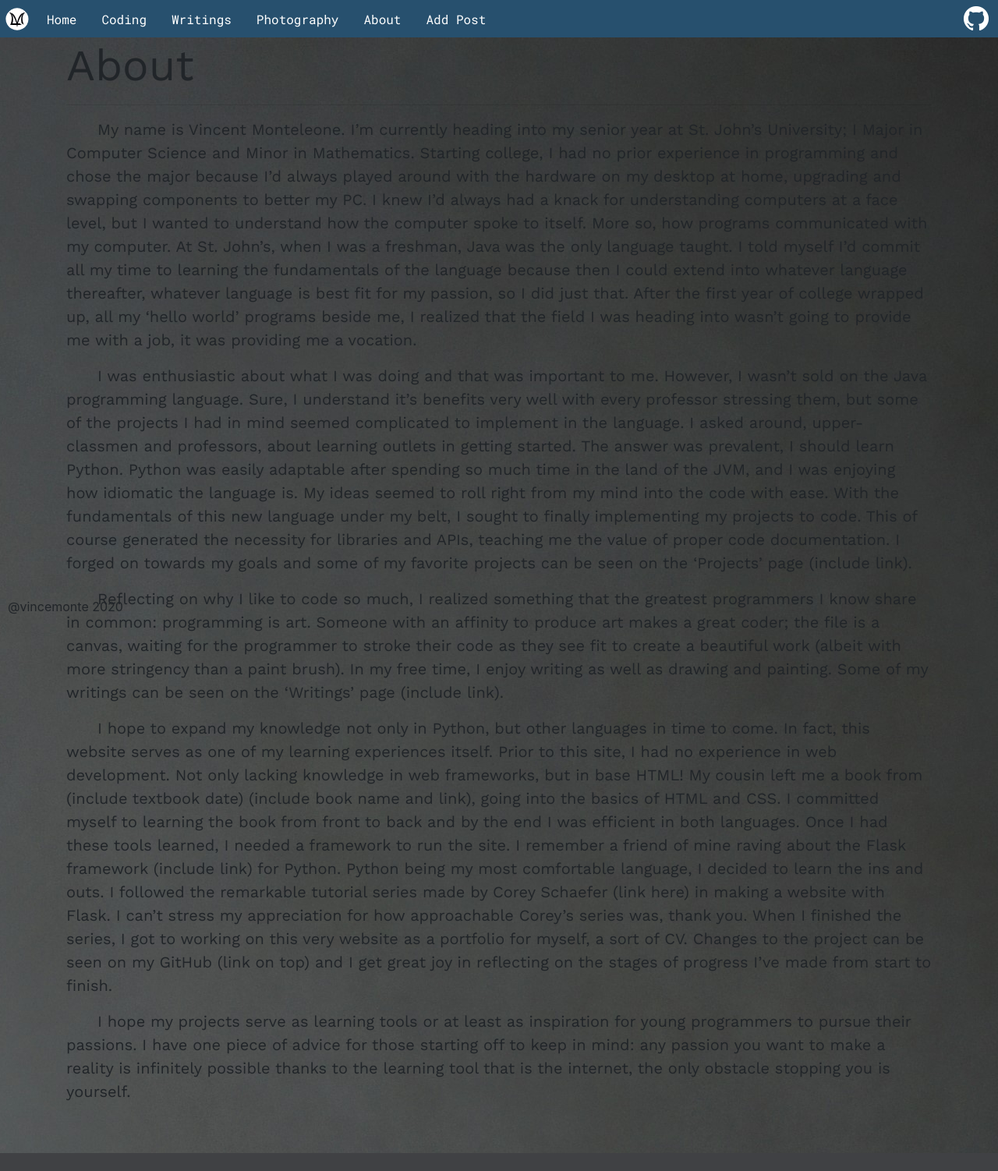
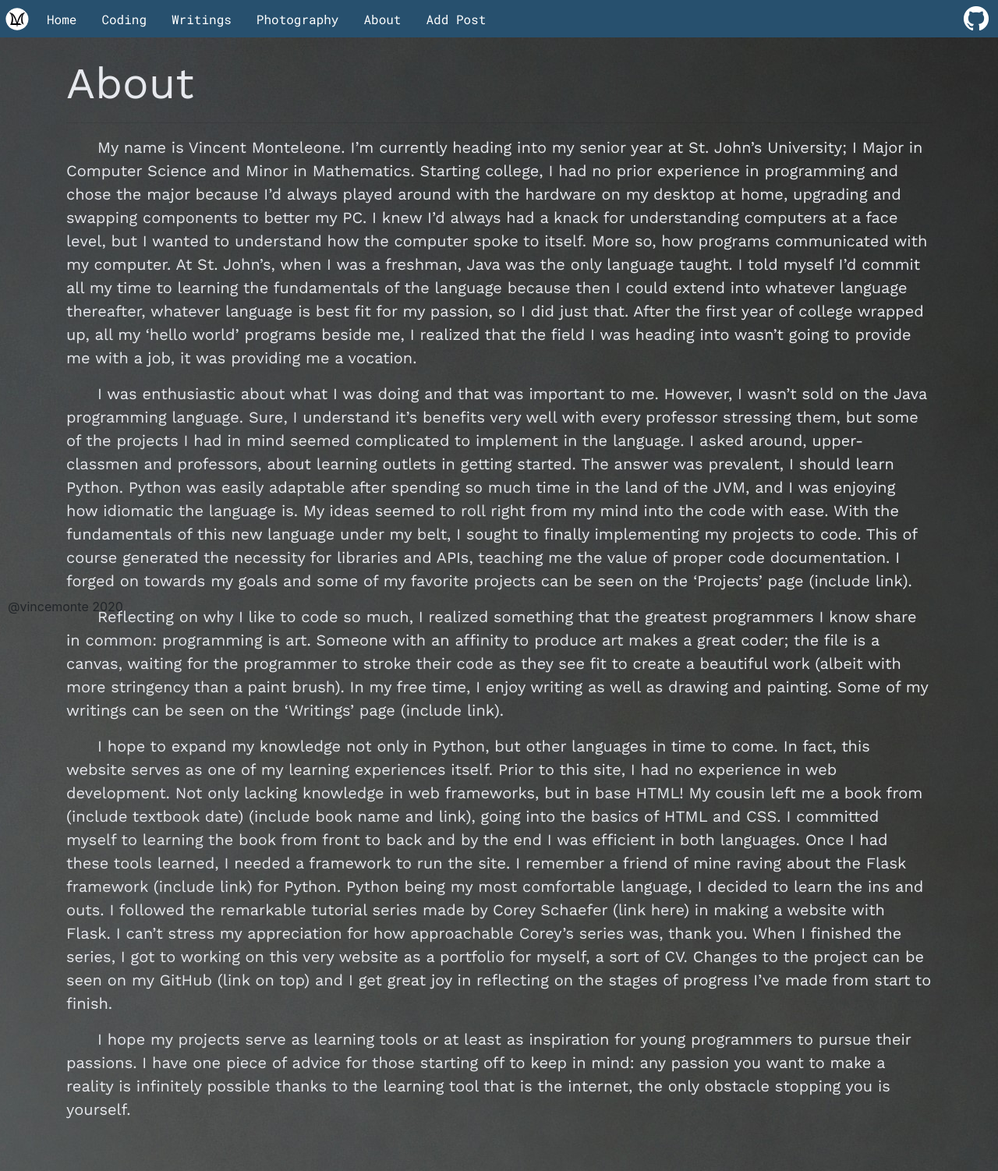
Before and after one commit to vincemonte/PortfolioSite, a Flask app: page /about in a window 1280 px wide. Shown: the whole page at 78% size. Before the commit the page ends 1479 px from the top, so only its background shows below. Run offline with Flask 2, Linux system fonts and the light colour scheme; some libraries are stand-ins or nearby versions.

Commit message:
Fully functional uploading system implemented and tested. Changes to CSS (mainly colors), as well as modifying utils.py appropriately to include all utility functions formerly in routes.py

```diff
--- a/personalWebsite/routes.py
+++ b/personalWebsite/routes.py
@@ -5,6 +5,7 @@ from personalWebsite import app, db
 from personalWebsite.forms import PostForm
 from personalWebsite.models import Project, HomePost
 from werkzeug.utils import secure_filename
+from personalWebsite.utils import save_file, save_project_files, get_project_files, set_type_image
 
 @app.route('/')
 @app.route('/home')
@@ -22,71 +23,34 @@ def about():
 @app.route('/project/<int:project_id>')
 def project(project_id):
     project_post = Project.query.get_or_404(project_id)
+    #still assigning files as so and potentially returning None makes this easier on the Jinga templating
     files = get_project_files(project_post)
     return render_template('project.html', project_post=project_post, files=files)
 
 @app.route('/coding', methods=['GET'])
 def coding():
-    posts = Project.query.filter_by(type='coding')
+    posts = Project.query.filter_by(type='coding').order_by(Project.id.desc())
     return render_template('coding.html', posts=posts)
 
 @app.route('/writings')
 def writings():
-    posts = Project.query.filter_by(type='writing')
+    posts = Project.query.filter_by(type='writing').order_by(Project.id.desc())
     return render_template('writings.html', posts=posts)
 
 @app.route('/photography')
 def photography():
-    posts = Project.query.filter_by(type='photography')
+    posts = Project.query.filter_by(type='photography').order_by(Project.id.desc())
     return render_template('photography.html', posts=posts)
 
 
-def set_type_image(form_type_image):
-    path = 'images/'
-    if form_type_image == 'code':
-        fname = 'coding_project_type.png'
-    elif form_type_image == 'writing':
-        fname = 'writing_project_type.png'
-    else:
-        fname = 'photography_project_type.png'
-    path += fname
-    return path
-
-def save_file(form_file, proj_dir_path):
-    fn = secure_filename(form_file.filename)
-    file_path = os.path.join(proj_dir_path, fn)
-    form_file.save(file_path)
-    return fn
-
-def save_project_files(form):
-    #create the relative path to make directory
-    rel_dir_path = os.path.join(app.config['UPLOAD_FOLDER'], form.title.data.strip().replace(" ", ""))
-    full_dir_path = os.path.join(app.root_path, 'static', rel_dir_path)
-    os.mkdir(full_dir_path)
-    for file in form.files.data:
-        save_file(file, full_dir_path)
-    return rel_dir_path
-
-'''
-Returns all files in the project's directory as a full file path
-Return type: list
-'''
-def get_project_files(project):
-    full_dir_path = os.path.join(app.root_path, 'static', project.files)
-    files = os.listdir(full_dir_path)
-    file_paths = []
-    for file in files:
-        # we simply join them here to avoid concatenation in HTML file
-        file_paths.append(os.path.join(project.files, file))
-    return file_paths
 
 @app.route('/addpost', methods=['GET', 'POST'])
 def addpost():
     form = PostForm()
     if form.validate_on_submit():
         project_post = Project(title=form.title.data, type=form.type.data, content=form.content.data)
-        if form.files.data:
-            # we assign the full path retuned from save_project_files function to the Project db object
+        if 'files' in request.files or 'file[]' in request.files: #if there are one or more in the post request...
+            # we assign the full path returned from save_project_files function to the Project db object
             project_post.files = save_project_files(form)
         type_image = set_type_image(form.type.data)
         home_post = HomePost(type_image=type_image, content=form.synopsis.data, project=project_post)
--- a/personalWebsite/static/main.css
+++ b/personalWebsite/static/main.css
@@ -21,7 +21,7 @@ main{
 
 .page-header{
   padding-top: .2em;
-  margin-top: 1em;
+  margin-top: .4em;
 }
 
 .navbar{
@@ -123,12 +123,16 @@ main{
   padding-left: .25em;
 }
 
-.about-text{
+.focused-text{
   margin-bottom: 4em;
 }
 
-.about-text p{
+.focused-text p{
   text-indent: 2em;
+}
+
+.text-white-2{
+  color: #E7E9EE;
 }
 
 ::-webkit-scrollbar {
--- a/personalWebsite/templates/about.html
+++ b/personalWebsite/templates/about.html
@@ -1,9 +1,9 @@
 {% extends "layout.html" %}
 {% block content %}
-  <div class="container">
-    <h1 class="display-4 page-header mt-0">About</h1>
+  <div class="container text-white-2">
+    <h1 class="display-4 page-header">About</h1>
     <hr class="my-3">
-     <section class="text-left about-text">
+     <section class="text-left focused-text">
        <p class="lead">   My name is Vincent Monteleone. I’m currently heading into my senior year at St. John’s University; I Major in Computer Science and Minor in Mathematics. Starting college, I had no prior experience in programming and chose the major because I’d always played around with the hardware on my desktop at home, upgrading and swapping components to better my PC. I knew I’d always had a knack for understanding computers at a face level, but I wanted to understand how the computer spoke to itself. More so, how programs communicated with my computer. At St. John’s, when I was a freshman, Java was the only language taught. I told myself I’d commit all my time to learning the fundamentals of the language because then I could extend into whatever language thereafter, whatever language is best fit for my passion, so I did just that. After the first year of college wrapped up, all my ‘hello world’ programs beside me, I realized that the field I was heading into wasn’t going to provide me with a job, it was providing me a vocation.</p>
        <p class="lead">   I was enthusiastic about what I was doing and that was important to me. However, I wasn’t sold on the Java programming language. Sure, I understand it’s benefits very well with every professor stressing them, but some of the projects I had in mind seemed complicated to implement in the language. I asked around, upper-classmen and professors, about learning outlets in getting started. The answer was prevalent, I should learn Python. Python was easily adaptable after spending so much time in the land of the JVM, and I was enjoying how idiomatic the language is. My ideas seemed to roll right from my mind into the code with ease. With the fundamentals of this new language under my belt, I sought to finally implementing my projects to code. This of course generated the necessity for libraries and APIs, teaching me the value of proper code documentation. I forged on towards my goals and some of my favorite projects can be seen on the ‘Projects’ page (include link).</p>
        <p class="lead">   Reflecting on why I like to code so much, I realized something that the greatest programmers I know share in common: programming is art. Someone with an affinity to produce art makes a great coder; the file is a canvas, waiting for the programmer to stroke their code as they see fit to create a beautiful work (albeit with more stringency than a paint brush). In my free time, I enjoy writing as well as drawing and painting. Some of my writings can be seen on the ‘Writings’ page (include link).</p>
--- a/personalWebsite/templates/addpost.html
+++ b/personalWebsite/templates/addpost.html
@@ -1,7 +1,7 @@
 {% extends "layout.html" %}
 
 {%block content%}
-<div class="content-section m-5 p-3">
+<div class="content-section m-5 p-3 text-white-2">
   <!--Will post the information to the same route (hence empty string)-->
   <form method="POST" action="" enctype="multipart/form-data">
     <!--adding a csf token-->
--- a/personalWebsite/templates/coding.html
+++ b/personalWebsite/templates/coding.html
@@ -2,7 +2,7 @@
 
 {% block content %}
 <div class="container">
-  <h1 class="display-4 page-header mt-0">Coding Projects</h1>
+  <h1 class="display-4 page-header text-white-2">Coding Projects</h1>
   <hr>
   <div class="row text-center">
     {% for post in posts %}
--- a/personalWebsite/templates/photography.html
+++ b/personalWebsite/templates/photography.html
@@ -1,7 +1,7 @@
 {% extends "layout.html" %}
 {% block content %}
 <div class="container">
-  <h1 class="display-4 page-header mt-0">Photography</h1>
+  <h1 class="display-4 page-header text-white-2">Photography</h1>
   <hr>
   <div class="row text-center">
     {% for post in posts %}
--- a/personalWebsite/templates/project.html
+++ b/personalWebsite/templates/project.html
@@ -1,10 +1,10 @@
 {% extends "layout.html" %}
 {% block content %}
   <div class="container">
-    <h1 class="display-4 page-header">{{ project_post.title }}</h1>
+    <h1 class="display-4 page-header text-white-2">{{ project_post.title }}</h1>
     <small class="text-muted">{{project_post.date_posted.strftime('%m-%d-%Y')}}</small>
     <hr class="my-3">
-     <section class="text-left about-text">
+     <section class="text-left focused-text">
        <p class="lead">{{ project_post.content }}</p>
      </section>
      {% if project_post.files %}
--- a/personalWebsite/templates/writings.html
+++ b/personalWebsite/templates/writings.html
@@ -1,7 +1,7 @@
 {% extends "layout.html" %}
 {% block content %}
 <div class="container">
-  <h1 class="display-4 page-header mt-0">Writings</h1>
+  <h1 class="display-4 page-header text-white-2">Writings</h1>
   <hr>
   <div class="row text-center">
     {% for post in posts %}
```
Also changed, not shown: personalWebsite/utils.py (+36 -1 lines), personalWebsite/site.db, personalWebsite/static/images/project_images/MasterShake!/master_shake.png (added), personalWebsite/static/images/project_images/MeatballLarry!/mastershakeultra.png (added), personalWebsite/static/images/project_images/NewMasterShakeinTown/mastershakeultra.png (added).
